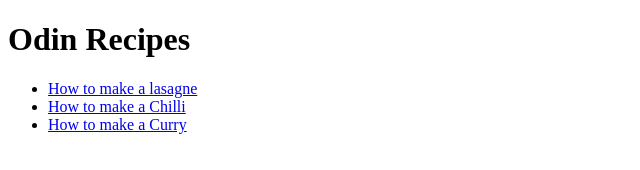
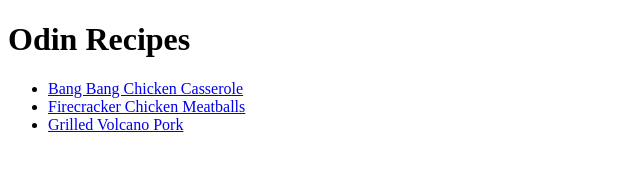
Before and after one commit to Xaoxinn/odin-recipes, a plain HTML site: page index.html in a window 1280 px wide. Shown: the whole page, without its empty margins (0-640 px from the left). Drawn offline with Linux system fonts and the light colour scheme.

Commit message:
updated recipe list as forgot to change from old recipes to new ones

```diff
--- a/index.html
+++ b/index.html
@@ -7,9 +7,9 @@
     <body>
         <h1>Odin Recipes</h1>
         <ul>
-            <li><a href="recipes/bangbang.html">How to make a lasagne</a></li>
-            <li><a href="recipes/firecracker.html">How to make a Chilli</a></li>
-            <li><a href="recipes/volcano.html">How to make a Curry</a></li>
+            <li><a href="recipes/bangbang.html">Bang Bang Chicken Casserole</a></li>
+            <li><a href="recipes/firecracker.html">Firecracker Chicken Meatballs</a></li>
+            <li><a href="recipes/volcano.html">Grilled Volcano Pork</a></li>
         </ul>
     </body>
 </html>
```
